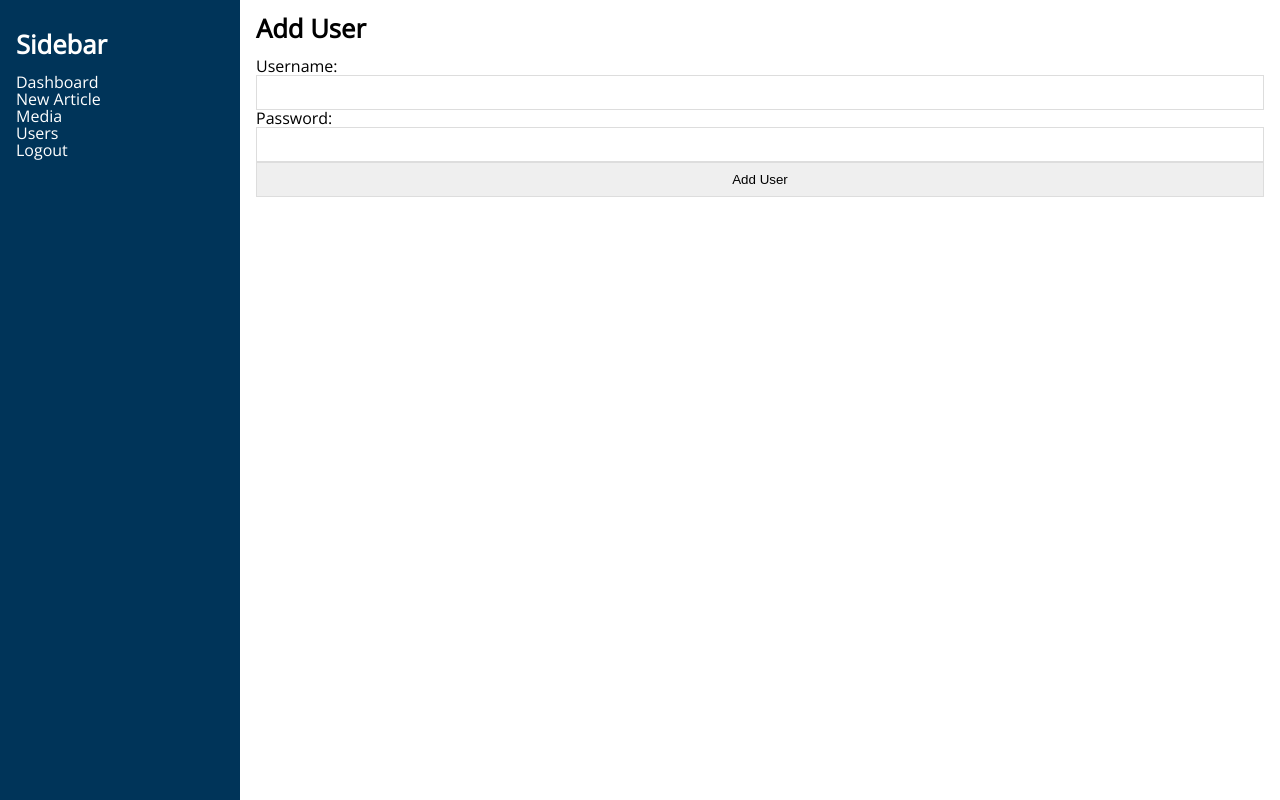
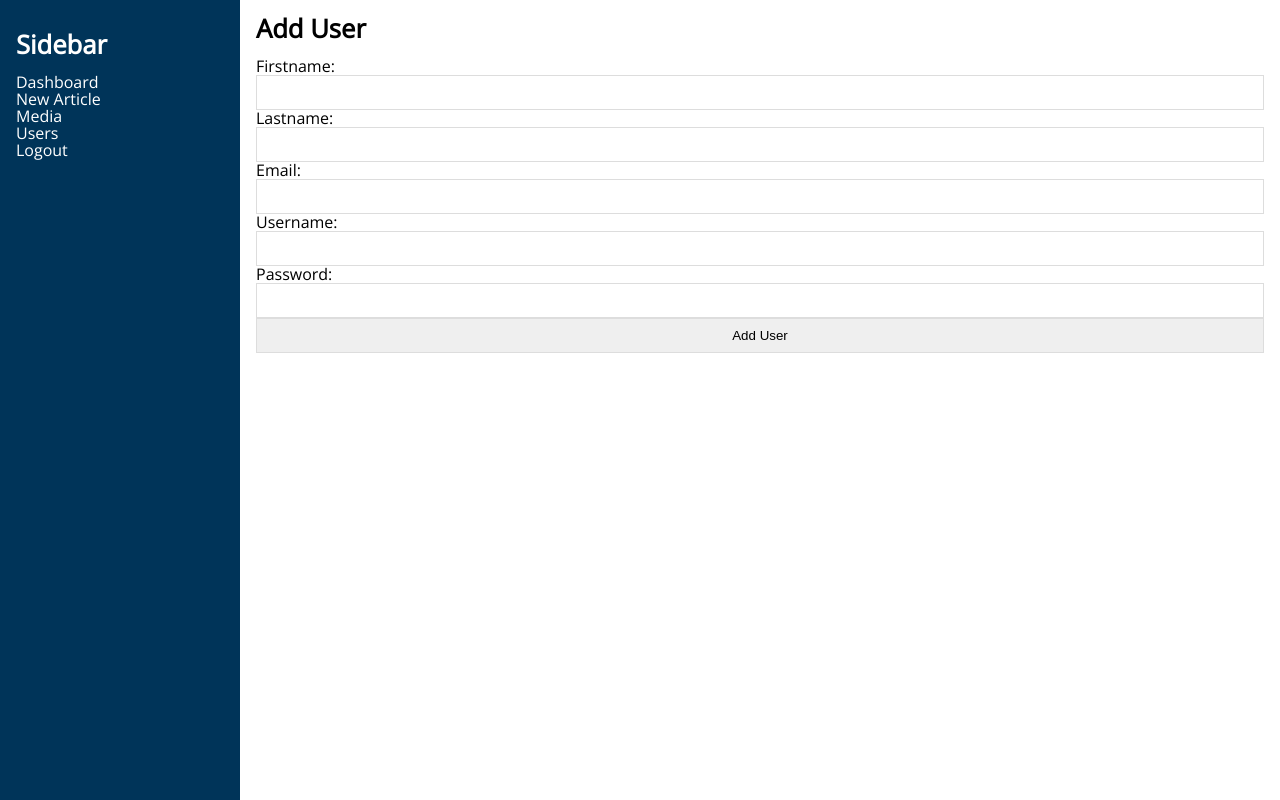
Before and after one commit to informagician/informagician, a React (Create React App) app: page /dashboard/users in a window 1280 px wide. Built offline with nearby package versions, Linux system fonts and the light colour scheme.

Commit message:
add user in admin updated

```diff
--- a/src/components/admin/users/Add.js
+++ b/src/components/admin/users/Add.js
@@ -21,6 +21,15 @@ const Add = () => {
     return (
         <>
             <h2>Add User</h2>
+            <label>Firstname:
+                <input type="text" name="firstname" onChange={handleChange} />
+            </label>
+            <label>Lastname:
+                <input type="text" name="lastname" onChange={handleChange} />
+            </label>
+            <label>Email:
+                <input type="text" name="email" onChange={handleChange} />
+            </label>
             <label>
                 Username:
                 <input type="text" name="username" onChange={handleChange} />
```
Also changed, not shown: 1 other file (tests, documents, lock files or other folders).
